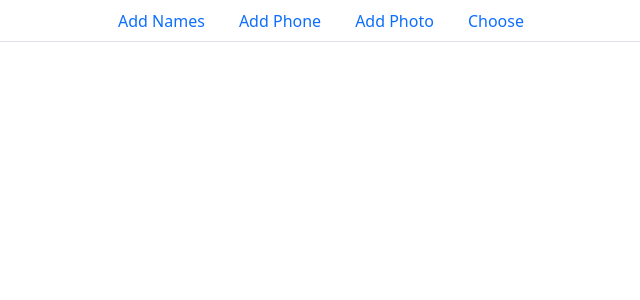
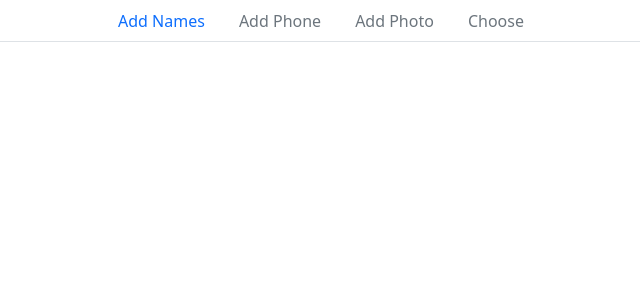
Before and after one commit to stasvol/tabs-vue, a Vue app: page /modal in a window 1280 px wide. Shown: the top 300 px of the page, without its empty margins (319-959 px from the left). Built offline with nearby package versions, Linux system fonts and the light colour scheme.

Commit message:
refactoring

```diff
--- a/src/App.vue
+++ b/src/App.vue
@@ -1,17 +1,17 @@
 <template>
   <nav>
-    <ul class="nav nav-tabs">
-      <li class="nav-item">
+    <ul class="nav nav-tabs" >
+      <li class="nav-item"  >
         <router-link exact active-class="active" class="nav-link" to="/">Add Names</router-link>
       </li>
       <li class="nav-item">
-        <router-link active-class="active" class="nav-link" to="/phone">Add Phone</router-link>
+        <router-link active-class="active" class="nav-link" :class="!$store.state.name  ? 'disabled': 'nav-link'" to="/phone">Add Phone</router-link>
       </li>
       <li class="nav-item">
-        <router-link  active-class="active" class="nav-link" to="/photo">Add Photo</router-link>
+        <router-link  active-class="active" class="nav-link" :class="!$store.state.phone  ? 'disabled': 'nav-link'" to="/photo">Add Photo</router-link>
       </li>
       <li class="nav-item">
-        <router-link active-class="active" class="nav-link " to="/choose">Choose</router-link>
+        <router-link active-class="active" class="nav-link" :class="!$store.state.phone || !$store.state.photos  ? 'disabled': 'nav-link'" to="/choose">Choose</router-link>
       </li>
 <!--      <li class="nav-item">-->
 <!--        <router-link active-class="active" class="nav-link " to="/modal">Modal</router-link>-->
--- a/src/views/PhotoView.vue
+++ b/src/views/PhotoView.vue
@@ -19,6 +19,7 @@
       <div>
         <!--    <photo-slots>-->
         <!--    <template #default>-->
+
         <div
             v-if="needUpload"
             class="photoSize"
@@ -27,7 +28,6 @@
         >
 
           <img
-
               :src="getSrc(photo)"
               :alt="`Photo ${index}`"
               class="photo "
@@ -39,8 +39,10 @@
           </div>
         </div>
         <div v-else>
-          <h3  class="head"> Max length photos - {{ maxSize }}
+
+          <h3  class="head"> Max length photos - {{ maxSize }}photo
             <button class="btn btn-outline-danger btnSize " @click.prevent.stop="clearPhoto" >Clear photo</button>
+
           </h3>
 
 <!--          <img-->
```
